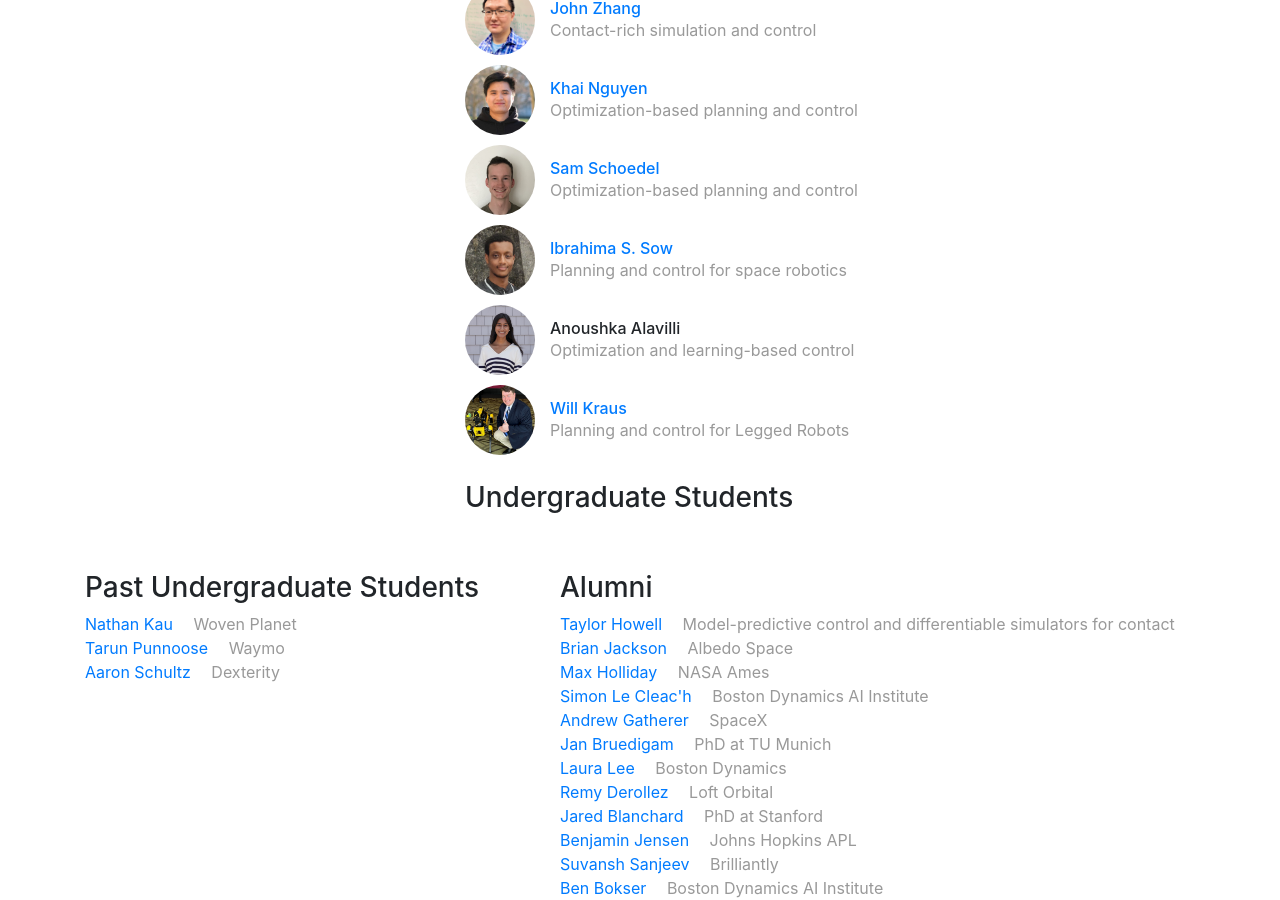
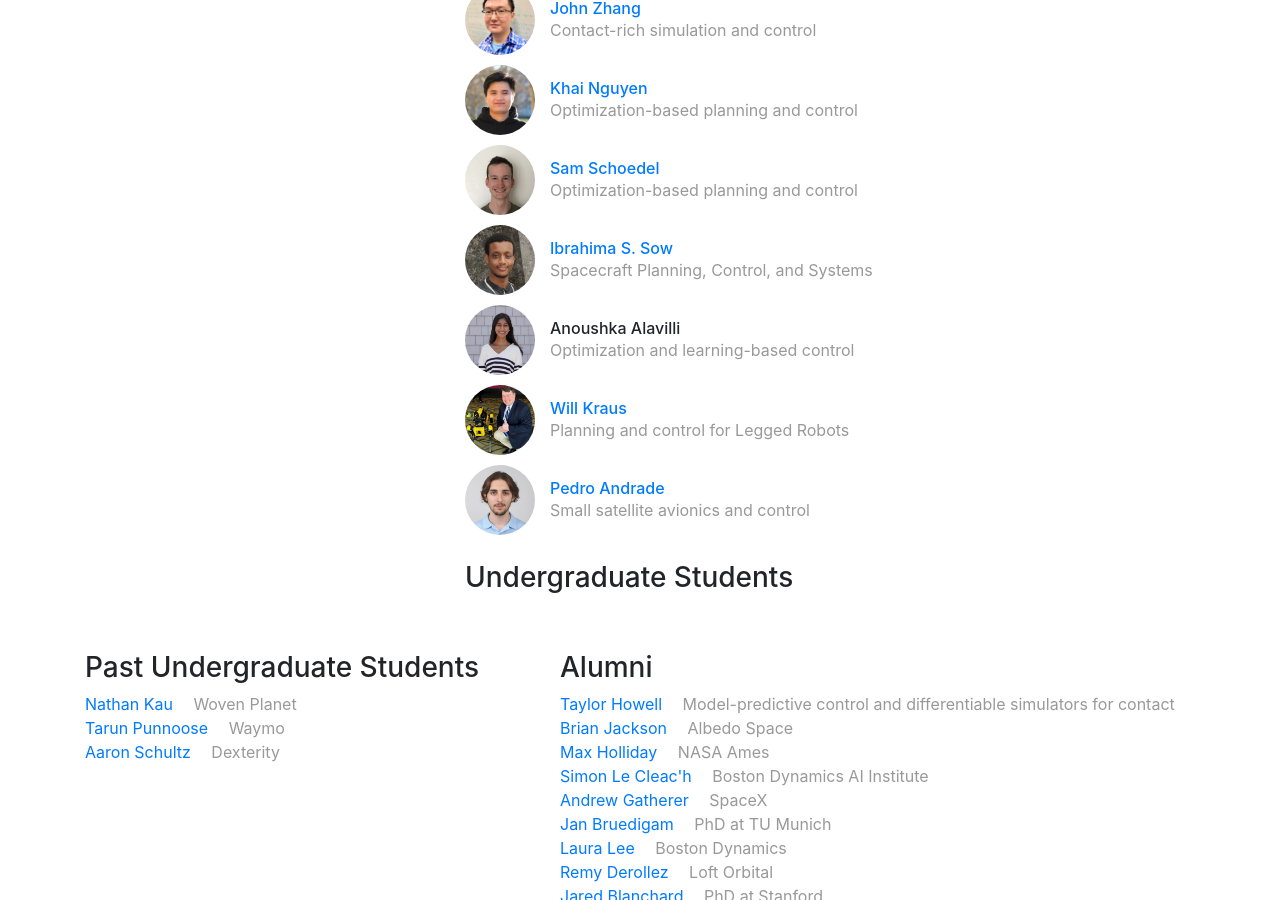
Before and after one commit to RoboticExplorationLab/roboticexplorationlab.github.io, a Jekyll site: the page built from index.html, in a window 1280 px wide and 900 px high, scrolled down 6816 px. Built offline with Jekyll 4.4.1, drawn with Linux system fonts in a browser that asks for light colours; comment, search, counter and statistics services are not loaded.

Commit message:
added Pedro

```diff
--- a/_data/people.yml
+++ b/_data/people.yml
@@ -280,7 +280,8 @@ ibrahima:
     github: Ibrassow
     role: masters
     image: /img/people/ibrahima.jpg
-    bio: Planning and control for space robotics
+    bio: Spacecraft Planning, Control, and Systems
+
 
 aaronT:
     display_name: "Aaron Trowbridge"
@@ -314,6 +315,13 @@ juan:
     image: /img/people/JuanRodolfoRexLab.jpg
     bio: Learning and Optimization Based Controls
 
+pedro:
+    display_name: "Pedro Andrade"
+    webpage: "https://www.linkedin.com/in/pedronrandrade/"
+    github:
+    role: masters
+    image: /img/people/pedro.jpg
+    bio: Small satellite avionics and control
 # grad-a:
 #     display_name: "Grad A"
 #     role: grad
```
Also changed, not shown: img/people/pedro.jpg (added).
